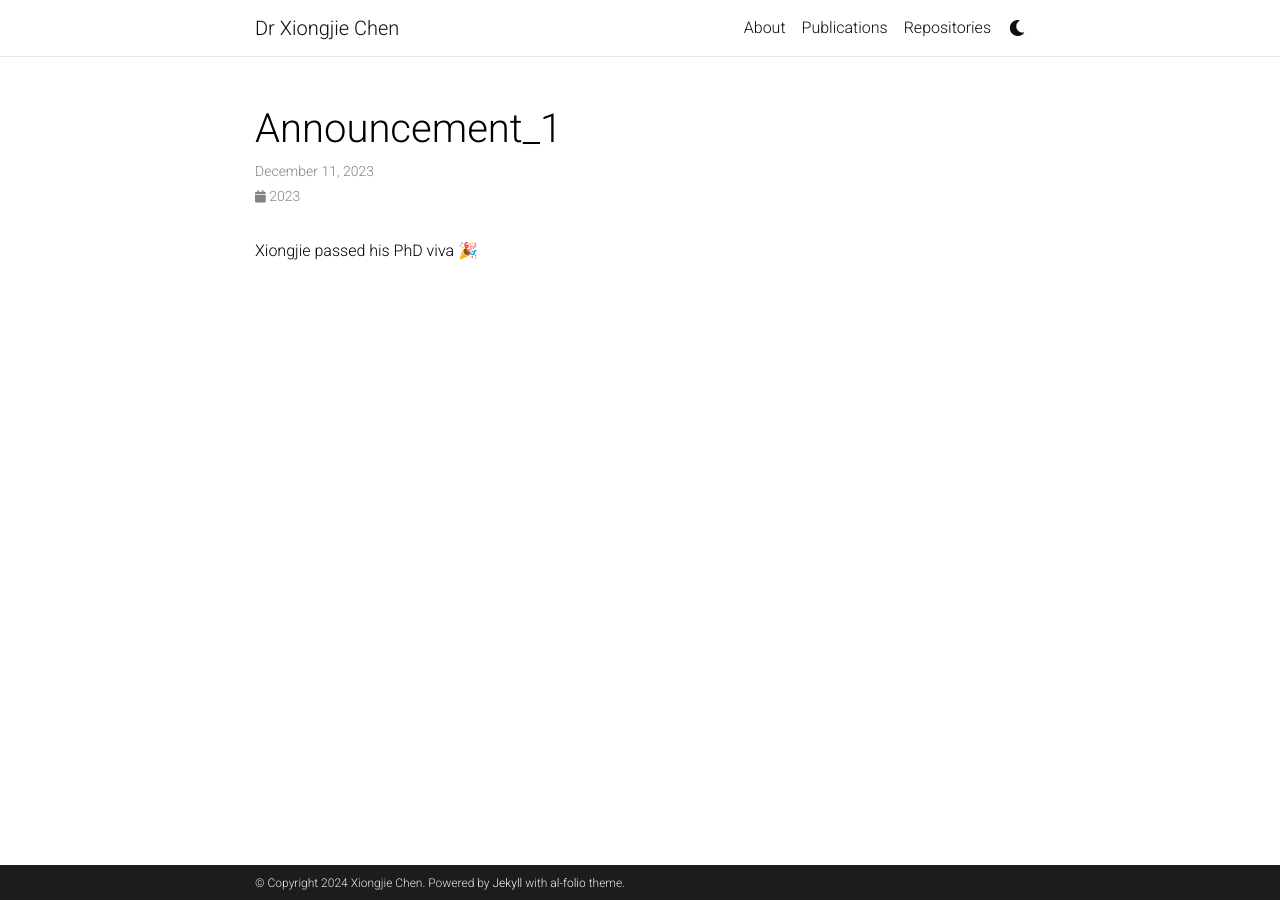
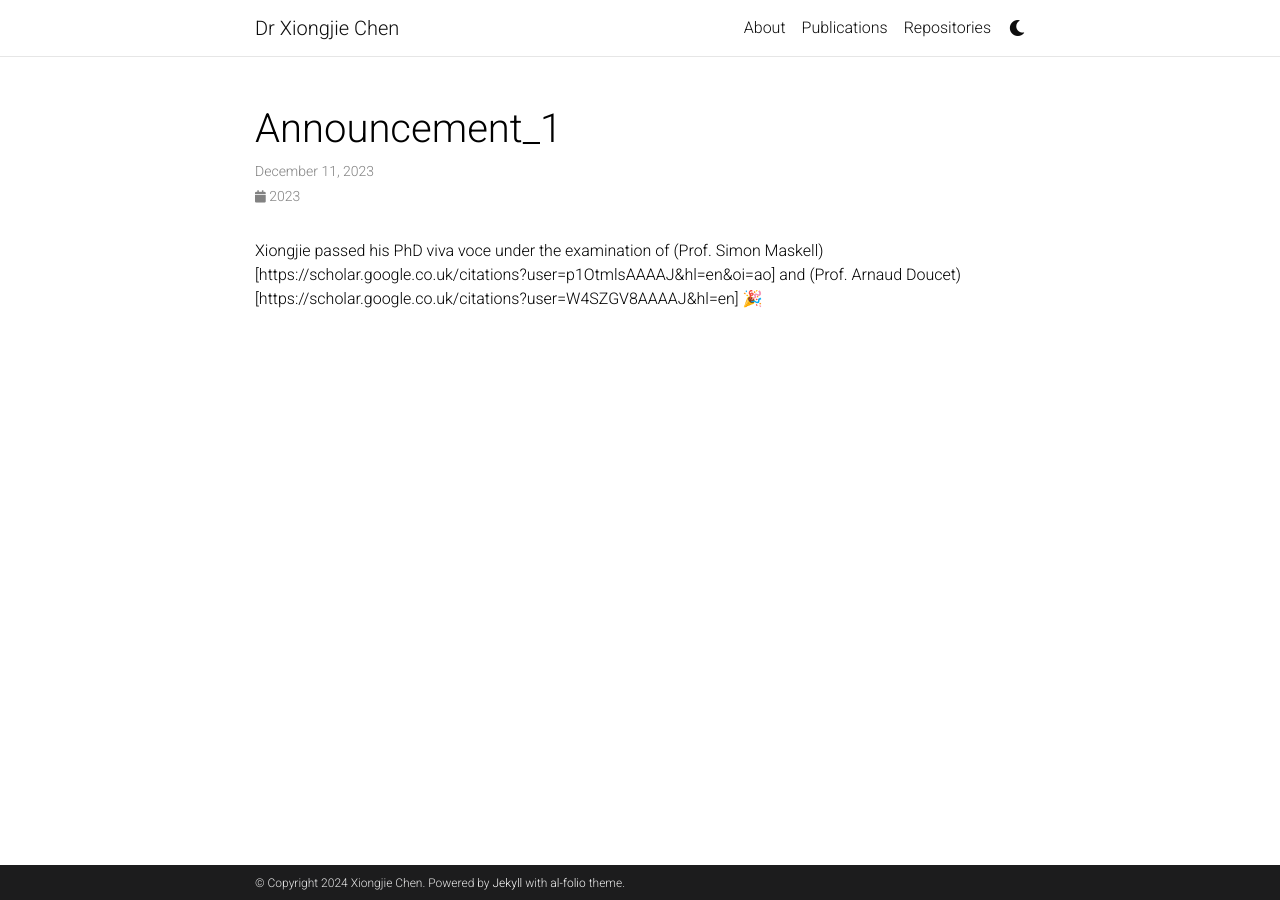
Before and after one commit to xiongjiechen/xiongjiechen.github.io, a Jekyll site: the page built from _news/announcement_1.md, in a window 1280 px wide. Built offline with Jekyll 4.4.1, drawn with Linux system fonts in a browser that asks for light colours; comment, search, counter and statistics services are not loaded; a style sheet for code colours, icons or effects is not loaded.

Commit message:
Update announcement_1.md

```diff
--- a/_news/announcement_1.md
+++ b/_news/announcement_1.md
@@ -4,4 +4,4 @@ date: 2023-12-11 00:00:00-0000
 inline: true
 ---
 
-Xiongjie passed his PhD viva 🎉
+Xiongjie passed his PhD viva voce under the examination of (Prof. Simon Maskell)[https://scholar.google.co.uk/citations?user=p1OtmlsAAAAJ&hl=en&oi=ao] and (Prof. Arnaud Doucet)[https://scholar.google.co.uk/citations?user=W4SZGV8AAAAJ&hl=en] 🎉
```
